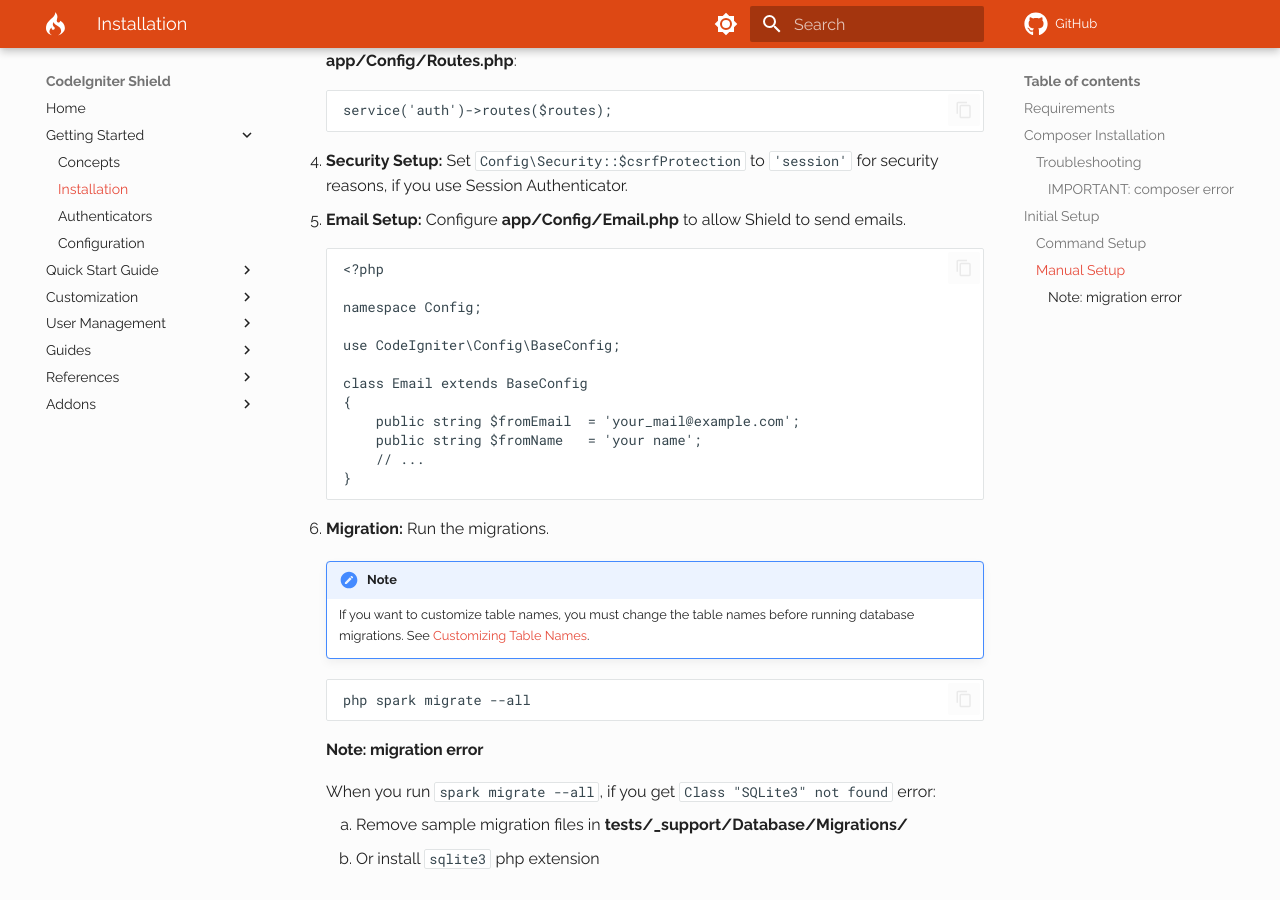
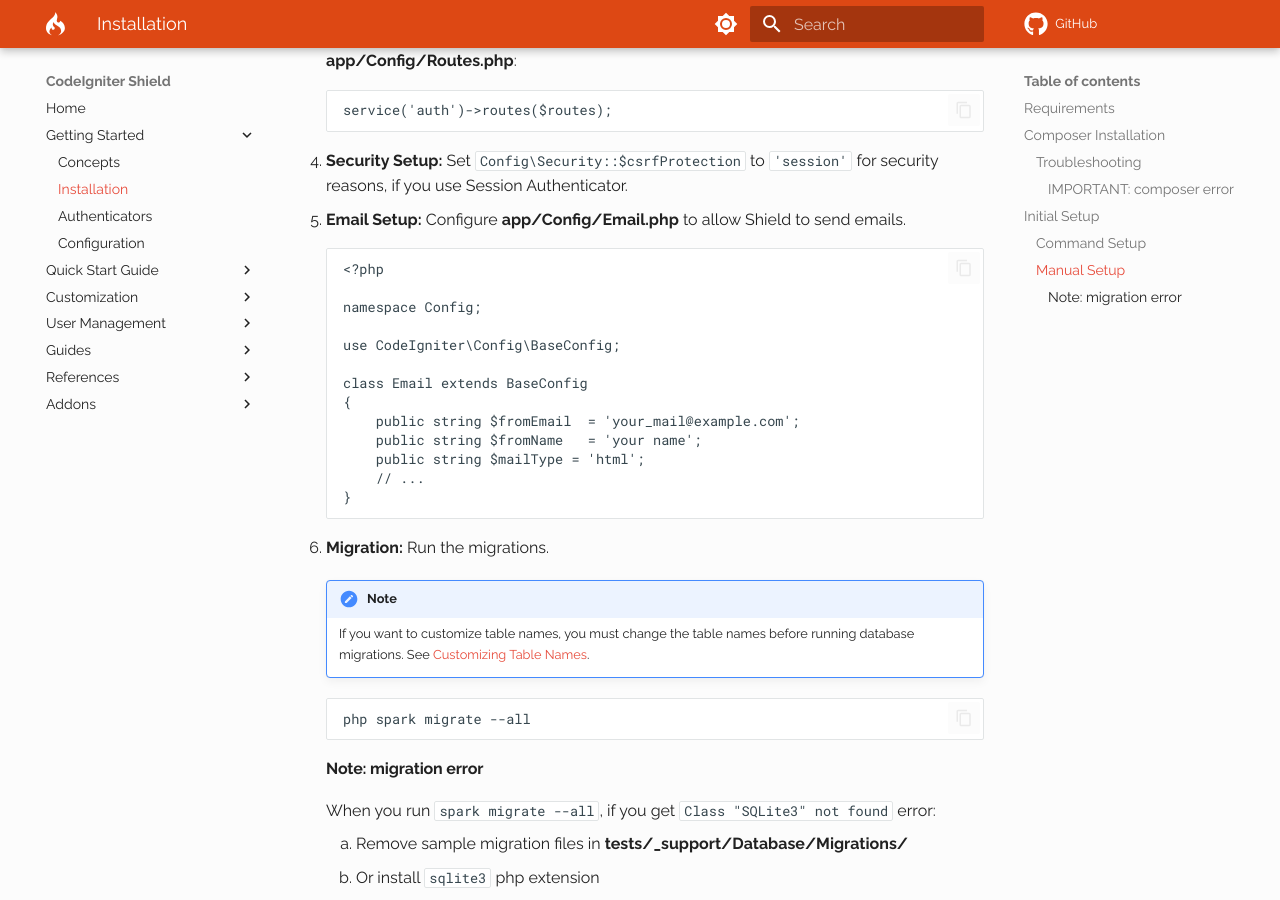
Before and after one commit to codeigniter4/shield, an MkDocs documentation site: the page built from docs/getting_started/install.md, in a window 1280 px wide and 900 px high, scrolled down 2462 px. Built offline with MkDocs 1.6.1 and Material for MkDocs 9.7.7, drawn with Linux system fonts in a browser that asks for light colours; comment, search, counter and statistics services are not loaded; a style sheet for code colours, icons or effects is not loaded.

Commit message:
docs: add `$mailType` with `html` value

````diff
--- a/docs/getting_started/install.md
+++ b/docs/getting_started/install.md
@@ -124,6 +124,7 @@ your project.
     {
         public string $fromEmail  = 'your_mail@example.com';
         public string $fromName   = 'your name';
+        public string $mailType = 'html';
         // ...
     }
     ```
````
